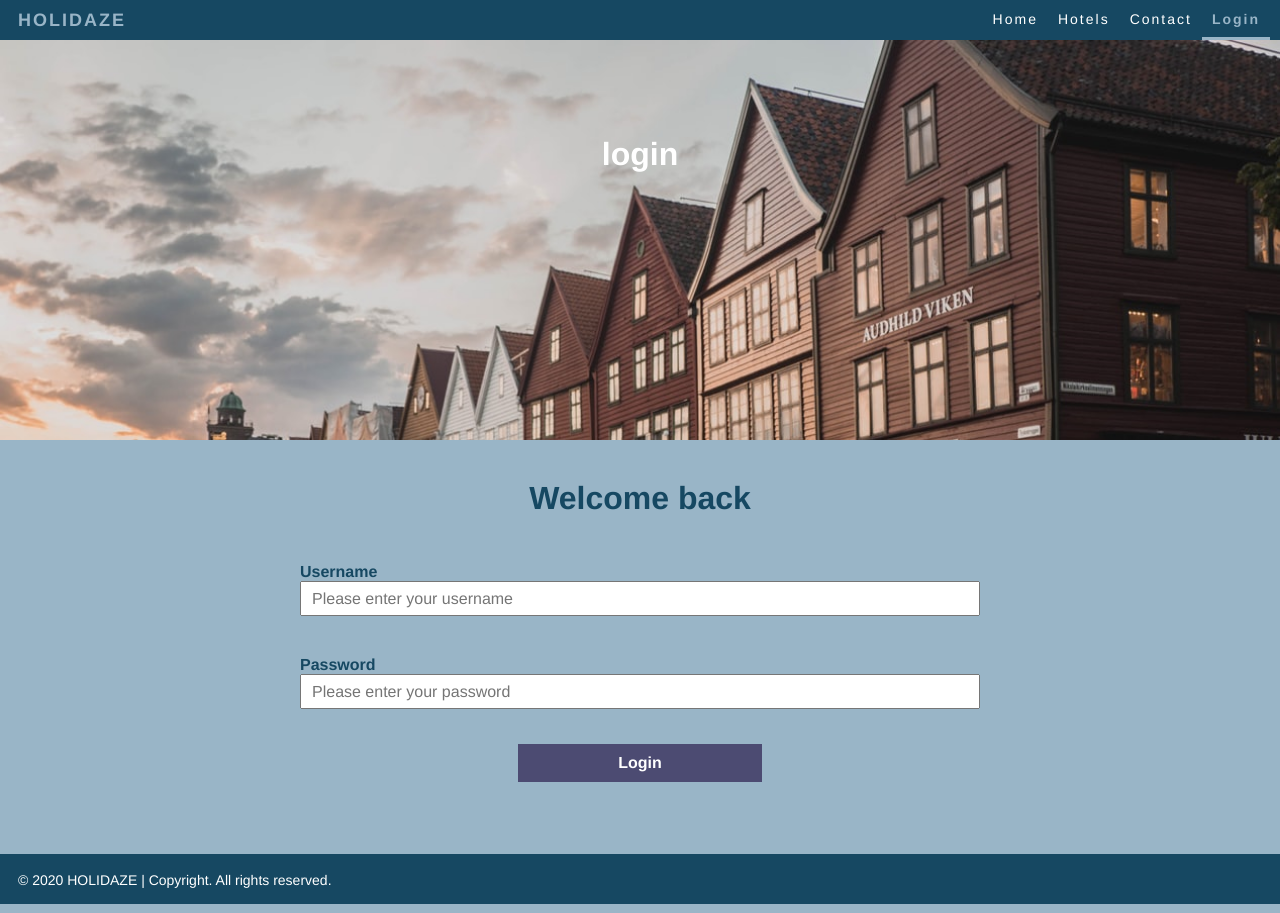
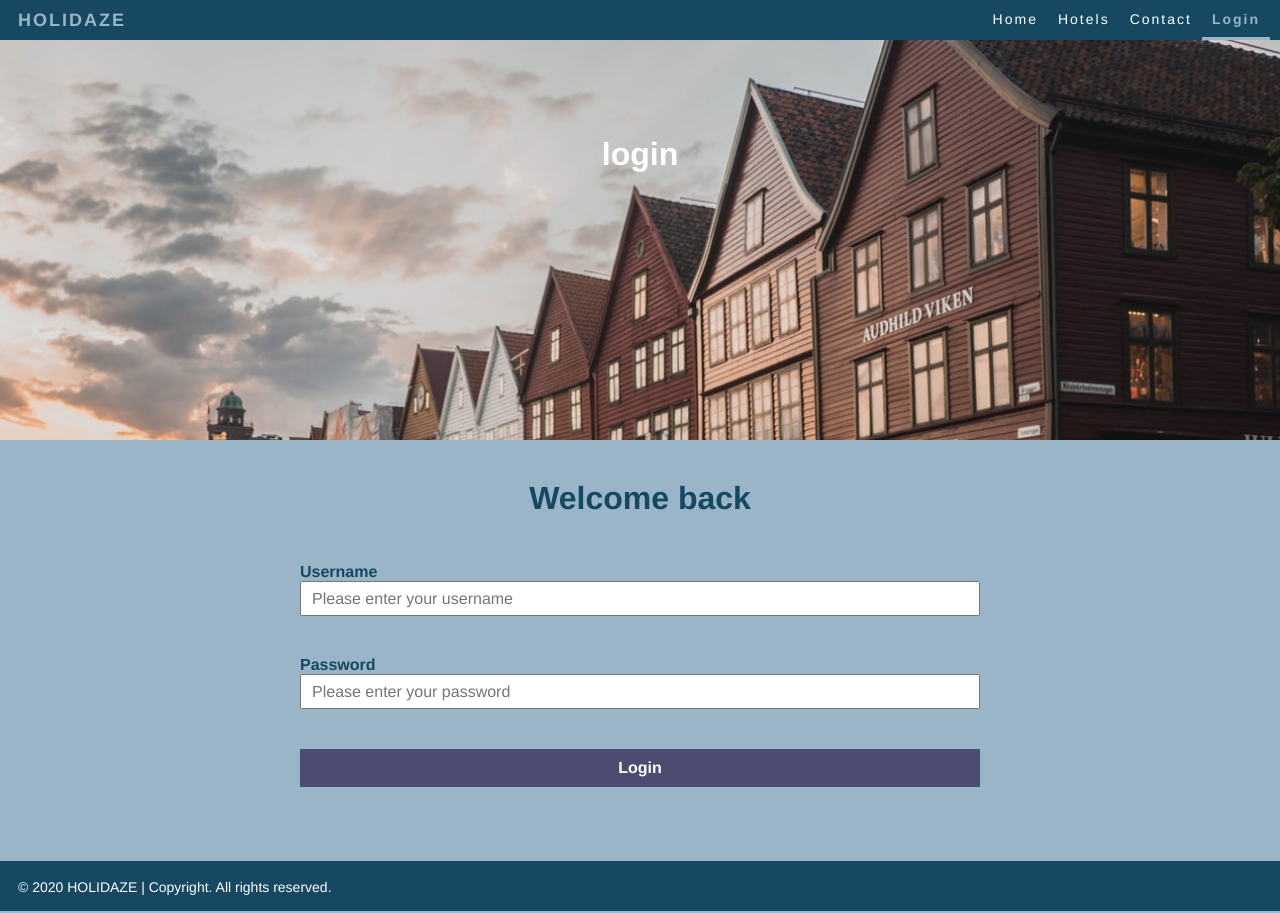
Before and after one commit to elisemykle/elise-myklebust-project-exam-2, a React (Create React App) app: page /Login in a window 1280 px wide. Built offline with nearby package versions, Linux system fonts and the light colour scheme; a web font is replaced by a local one.

Commit message:
Endret på plasseringen til knappene

```diff
--- a/src/components/admin/login/Login.js
+++ b/src/components/admin/login/Login.js
@@ -28,7 +28,7 @@ export default function Login(props){
             <div className="login__form--page">
                 <h1 className="login__h1">Welcome back</h1>
             </div>
-            <form className="row login__form" onSubmit={(event) => onSubmit(event)}>
+            <form className="row row--login login__form" onSubmit={(event) => onSubmit(event)}>
             	<div className="col-12">
                 <div className="login__form-group">
                     <label className="form__label--login">Username</label>
@@ -54,7 +54,7 @@ export default function Login(props){
                             } />
                         </div>
                     </div>
-                    <div className="button__placement">
+                    <div className="col-12">
                         <button className="login__button" type="submit">Login</button>
                         </div>
                         {
--- a/src/components/visitor/contact/Contact.js
+++ b/src/components/visitor/contact/Contact.js
@@ -58,17 +58,17 @@ export default function Contact(props){
 		});
 	}
 
-    /* Alt inn i return er "designet" som forteller hva som skal displaye på nettsiden */
+	/* Alt inn i return er "designet" som forteller hva som skal displaye på nettsiden */
 	return(
 		<div className="contact">
 			<Hero title="Contact us" text="" classes="hero hero--contact" showSearch={false}/>
 			<div className="contact__contact--page">
 				<h1 className="contact__h1">Any questions ?</h1>
-				<p className="contact__text">Get in touch with our turist agency by completing the form down below. Providing you have any questions don’t hesitate to contact our team. We are always here to answer your questions.
-				</p>
+					<p className="contact__text">Get in touch with our turist agency by completing the form down below. Providing you have any questions don’t hesitate to contact our team. We are always here to answer your questions.
+					</p>
 			</div>
 
-			<form className="row contact__form"  onSubmit={handleSubmit(onSubmit)}>
+			<form className="row row--contact contact__form"  onSubmit={handleSubmit(onSubmit)}>
 				<div className="col-6 col-m-12">
 					<label className="form__label--contact">Full name</label>
 					<input className="form__input--contact" name="fullname" placeholder="Enter your first name"
@@ -87,7 +87,9 @@ export default function Contact(props){
 					<textarea className="message__input--contact" name="message" placeholder="Please enter your message here..." ref={register} onChange={ event => setMessage(event.target.value) } />
 					{errors.message && <p className="error__message--contact">Please enter in minimum 10 characters.</p>}
 				</div>
-				<button className="contact__button" type="submit">Submit</button>
+				<div className="col-12">
+					<button className="contact__button" type="submit">Submit</button>
+				</div>
 			</form>
 		</div>
 	)
--- a/src/components/visitor/hotelspesific/Hotelspesific.js
+++ b/src/components/visitor/hotelspesific/Hotelspesific.js
@@ -25,6 +25,8 @@ export default function Hotelspesific(props) {
             <h1 className="hotelspesific__establishmentName">{hotel.establishmentName}</h1>
             <img src={hotel.imageUrl} className="hotelspesific__image" alt="hotel" />
             <p className="hotelspesific__description">{hotel.description}</p>
+            <p className="hotelspesific__price">{hotel.price}</p>
+            <p className="hotelspesific__questions">Any questions? Reach out to us via email down below</p>
             <a href="mailto:{this.props.email}" className="hotelspesific__email">{hotel.establishmentEmail}</a>
             <Link to={"/Enquiry/" + hotel.id} className="hotelspesific__button">Make an enquiry</Link>
         </div>
--- a/src/css/grid.scss
+++ b/src/css/grid.scss
@@ -33,6 +33,14 @@ $spacingPrimary: 10px;
     clear: both;
     display: table;
   }
+
+  &--contact{
+       justify-content: initial;
+  }
+
+  &--login{
+
+  }
 }
 
 @mixin makeGrid ($cols-in-grid: 12, $prefix: "col-") {
--- a/src/css/login.scss
+++ b/src/css/login.scss
@@ -40,11 +40,10 @@ input::placeholder {
 /*------------------- LOGIN FORM BUTTON --------------------*/
 .login__button{
     background-color: $elementcolor;
+    color: white;
+    padding: 10px 10px;
+    margin-top: 10px;
     border: none;
-    color: white;
-    padding: 10px 100px;
-    margin-top: 15px;
-    text-align: center;
     text-decoration: none;
     font-size: 16px;
     font-weight: bold;
```
